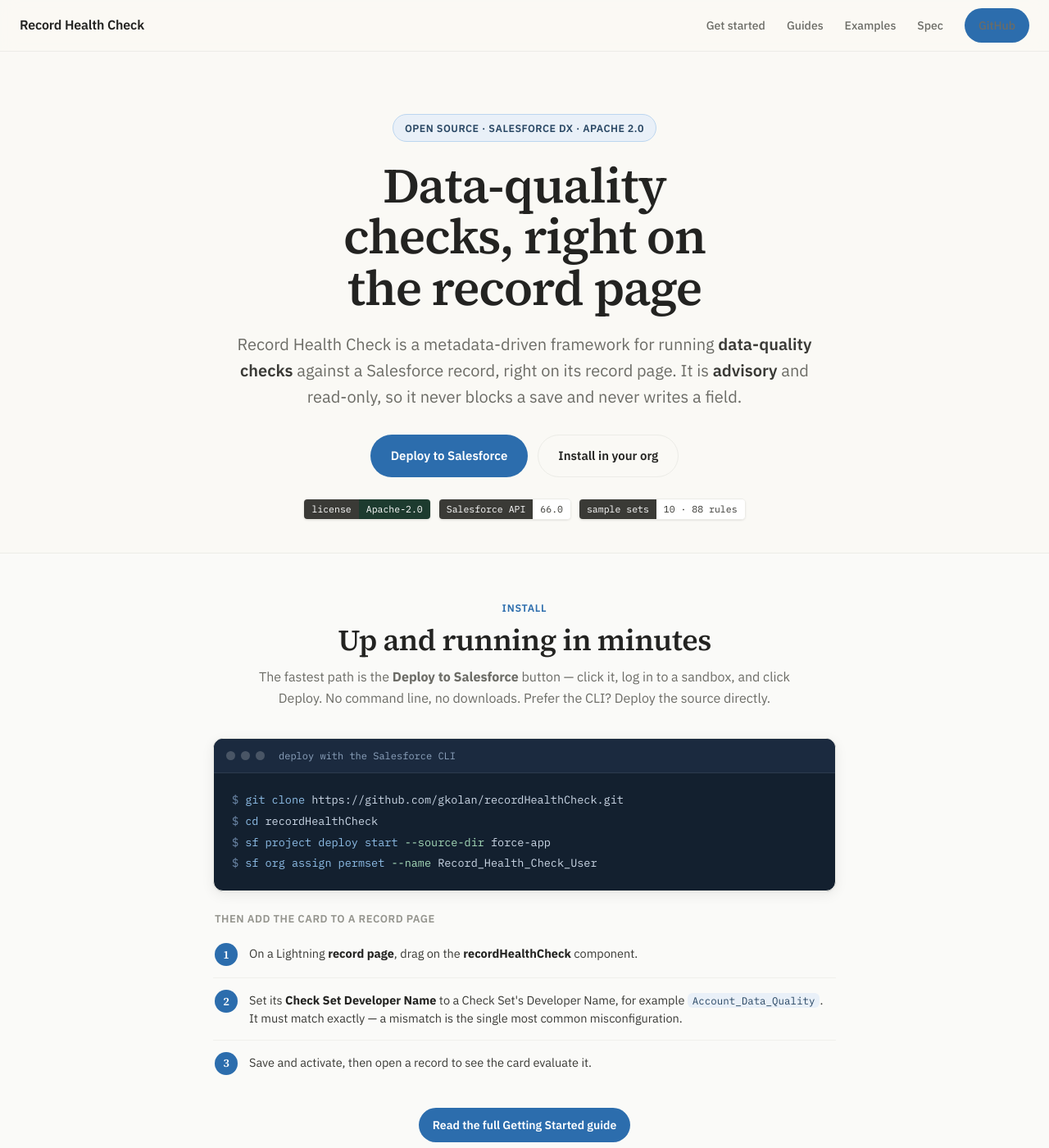
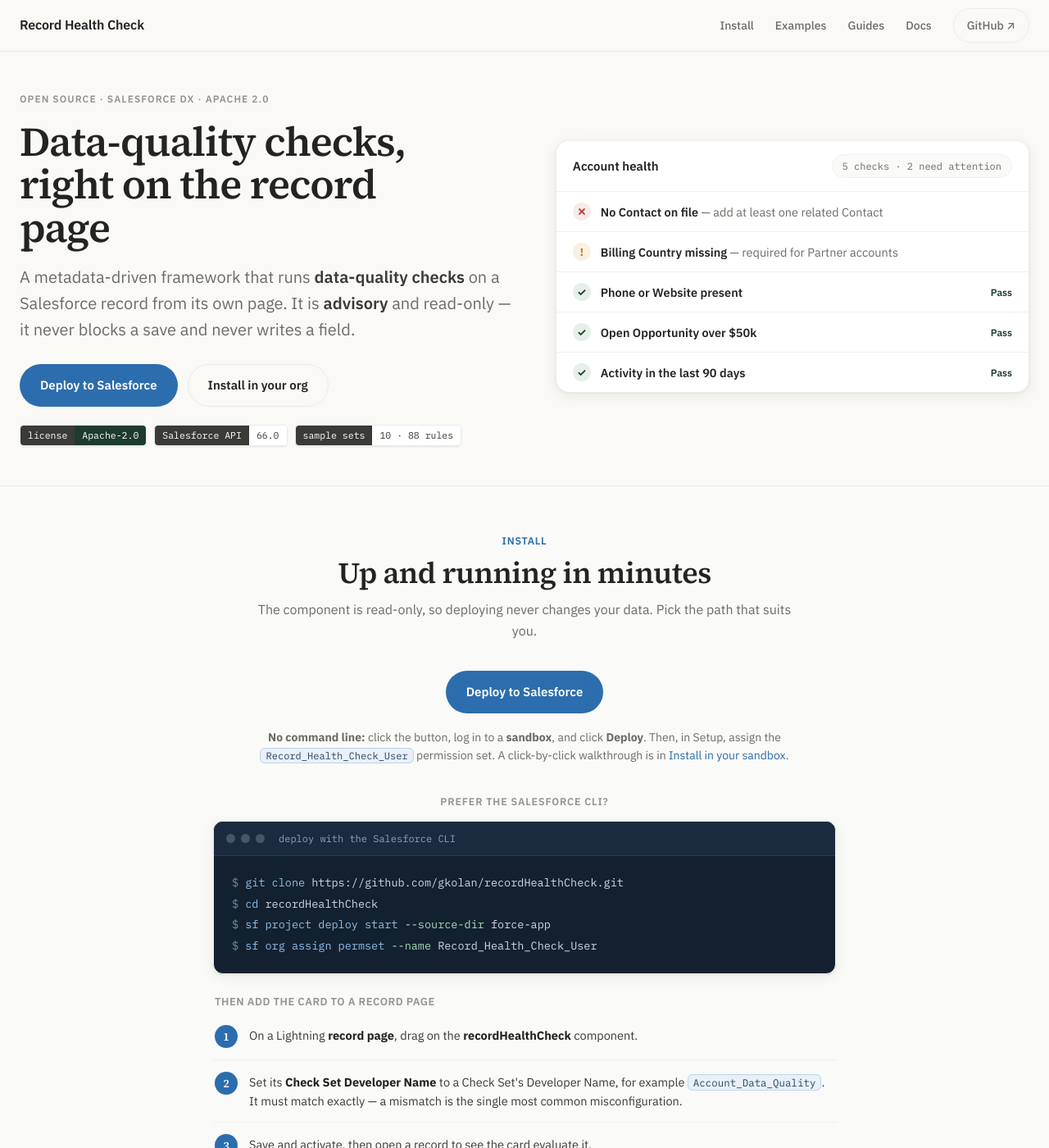
Before and after one commit to gkolan/recordHealthCheck, a Jekyll site: the page built from docs/index.html, in a window 1280 px wide and 1400 px high. Shown: the whole window at 82% size. Built offline with Jekyll 4.4.1, drawn with Linux system fonts in a browser that asks for light colours; some of the changed text lies outside the part shown.

Commit message:
Build styled GitHub Pages docs site with additional changes

```diff
--- a/docs/_layouts/base.html
+++ b/docs/_layouts/base.html
@@ -28,17 +28,17 @@
         </a>
         <nav class="nav-links">
           <a href="{{ '/installation/getting-started.html' | relative_url }}"
-            >Get started</a
+            >Install</a
           >
+          <a href="{{ '/examples/' | relative_url }}">Examples</a>
           <a href="{{ '/guides/configuration-guide.html' | relative_url }}"
             >Guides</a
           >
-          <a href="{{ '/examples/' | relative_url }}">Examples</a>
-          <a href="{{ '/spec/' | relative_url }}">Spec</a>
+          <a href="{{ '/spec/' | relative_url }}">Docs</a>
           <a
-            class="btn btn-primary"
+            class="btn btn-ghost"
             href="https://github.com/gkolan/recordHealthCheck"
-            >GitHub</a
+            >GitHub ↗</a
           >
         </nav>
       </div>
--- a/docs/assets/css/style.css
+++ b/docs/assets/css/style.css
@@ -57,6 +57,7 @@
     font-size: 0.86em;
     background: var(--blue-tint);
     color: var(--blue-deep);
+    border: 1px solid var(--blue-line);
     padding: 1px 6px;
     border-radius: var(--r-sm);
     word-break: break-word;
@@ -93,7 +94,7 @@
   @media (max-width: 760px) { .nav-links a:not(.btn) { display: none; } }
 
   /* ── Hero ─────────────────────────────────────────────────────────────── */
-  .hero { padding: 76px 0 40px; text-align: center; }
+  .hero { padding: 48px 0 52px; text-align: center; }
   .eyebrow {
     display: inline-flex; align-items: center; gap: 8px;
     font-size: 12.5px; font-weight: 600; letter-spacing: 0.04em; text-transform: uppercase;
@@ -466,7 +467,7 @@
 .content th, .content td { padding: 10px 14px; border-bottom: 1px solid var(--hairline-2); text-align: left; vertical-align: top; }
 .content tbody tr:last-child td { border-bottom: none; }
 .content pre { background: var(--navy); color: #cdd9e8; border-radius: var(--r-lg); padding: 18px 20px; overflow-x: auto; margin: 0 0 22px; box-shadow: var(--shadow-md); }
-.content pre code { font-family: var(--mono); font-size: 13.5px; line-height: 1.7; background: none; color: inherit; padding: 0; border-radius: 0; }
+.content pre code { font-family: var(--mono); font-size: 13.5px; line-height: 1.7; background: none; color: inherit; border: none; padding: 0; border-radius: 0; }
 
 /* Home page: documentation section cards */
 .docs-grid { display: grid; grid-template-columns: repeat(3, 1fr); gap: 18px; }
@@ -477,3 +478,41 @@
 .doc-card .dt { font-family: var(--serif); font-size: 18px; font-weight: 600; color: var(--ink); margin-bottom: 6px; }
 .doc-card .dd { font-size: 13.5px; color: var(--muted); line-height: 1.5; }
 .center { text-align: center; }
+
+/* ─────────────────────────────────────────────────────────────────────────
+   Two-column, left-aligned hero (homepage). Uses the full page width and
+   pairs the value proposition with a live preview of the component card.
+   ───────────────────────────────────────────────────────────────────────── */
+.hero.lead { padding: 44px 0 48px; text-align: left; }
+.hero-grid {
+  display: grid;
+  grid-template-columns: 1.02fr 0.98fr;
+  gap: 52px;
+  align-items: center;
+}
+@media (max-width: 940px) {
+  .hero-grid { grid-template-columns: 1fr; gap: 36px; }
+}
+.hero-copy { text-align: left; }
+.eyebrow-text {
+  font-size: 12px; font-weight: 600; letter-spacing: 0.09em;
+  text-transform: uppercase; color: var(--muted-2);
+}
+.hero.lead h1 {
+  text-align: left; margin: 14px 0 0; max-width: 18ch;
+  font-size: clamp(33px, 4.4vw, 50px); line-height: 1.05;
+}
+.hero.lead .lede { text-align: left; margin: 18px 0 0; max-width: 56ch; }
+.hero.lead .cta-row { justify-content: flex-start; margin-top: 26px; }
+.hero.lead .badge-row { justify-content: flex-start; margin-top: 22px; }
+.hero-preview { width: 100%; }
+.hero-preview .rhc-card { margin: 0; }
+@media (max-width: 940px) { .hero-preview { max-width: 520px; } }
+
+/* Install band: lead with the no-CLI path, then offer the CLI. */
+.install-lead { max-width: 760px; margin: 0 auto; }
+.install-or {
+  text-align: center; margin: 34px 0 14px;
+  font-size: 12.5px; font-weight: 600; letter-spacing: 0.07em;
+  text-transform: uppercase; color: var(--muted-2);
+}
--- a/docs/index.html
+++ b/docs/index.html
@@ -4,15 +4,17 @@
 description: Metadata-driven, advisory record health checks for Salesforce — run data-quality checks on any record page.
 ---
 
-<!-- ── Hero ──────────────────────────────────────────────────────────────── -->
-<section class="hero">
+<!-- ── Hero (two-column, left-aligned) ───────────────────────────────────── -->
+<section class="hero lead">
   <div class="wrap">
-    <span class="eyebrow">Open source · Salesforce DX · Apache 2.0</span>
+    <div class="hero-grid">
+      <div class="hero-copy">
+        <span class="eyebrow-text">Open source · Salesforce DX · Apache 2.0</span>
         <h1>Data-quality checks, right on the record page</h1>
         <p class="lede">
-      Record Health Check is a metadata-driven framework for running
-      <strong>data-quality checks</strong> against a Salesforce record, right on
-      its record page. It is <strong>advisory</strong> and read-only, so it never
+          A metadata-driven framework that runs
+          <strong>data-quality checks</strong> on a Salesforce record from its
+          own page. It is <strong>advisory</strong> and read-only — it never
           blocks a save and never writes a field.
         </p>
         <div class="cta-row">
@@ -29,6 +31,48 @@
           <span class="ghbadge"><span class="k">sample sets</span><span class="v">10 · 88 rules</span></span>
         </div>
       </div>
+
+      <div class="hero-preview">
+        <div class="rhc-card">
+          <div class="rhc-head">
+            <div class="ti">Account health</div>
+            <div class="summary">5 checks · 2 need attention</div>
+          </div>
+          <div class="rhc-rows">
+            <div class="rhc-row">
+              <span class="ic err">✕</span>
+              <span class="txt"
+                ><b>No Contact on file</b>
+                <span class="why">— add at least one related Contact</span></span
+              >
+            </div>
+            <div class="rhc-row">
+              <span class="ic warn">!</span>
+              <span class="txt"
+                ><b>Billing Country missing</b>
+                <span class="why">— required for Partner accounts</span></span
+              >
+            </div>
+            <div class="rhc-row">
+              <span class="ic pass">✓</span>
+              <span class="txt"><b>Phone or Website present</b></span>
+              <span class="pass-lbl">Pass</span>
+            </div>
+            <div class="rhc-row">
+              <span class="ic pass">✓</span>
+              <span class="txt"><b>Open Opportunity over $50k</b></span>
+              <span class="pass-lbl">Pass</span>
+            </div>
+            <div class="rhc-row">
+              <span class="ic pass">✓</span>
+              <span class="txt"><b>Activity in the last 90 days</b></span>
+              <span class="pass-lbl">Pass</span>
+            </div>
+          </div>
+        </div>
+      </div>
+    </div>
+  </div>
 </section>
 
 <!-- ── Install (kept near the top, as requested) ─────────────────────────── -->
@@ -38,11 +82,29 @@
       <div class="kicker">Install</div>
       <h2>Up and running in minutes</h2>
       <p>
-        The fastest path is the <strong>Deploy to Salesforce</strong> button —
-        click it, log in to a sandbox, and click Deploy. No command line, no
-        downloads. Prefer the CLI? Deploy the source directly.
+        The component is read-only, so deploying never changes your data. Pick
+        the path that suits you.
       </p>
     </div>
+
+    <div class="install-lead center">
+      <a
+        class="btn btn-primary btn-lg"
+        href="https://githubsfdeploy.herokuapp.com/?owner=gkolan&repo=recordHealthCheck&ref=main"
+        >Deploy to Salesforce</a
+      >
+      <p class="install-note">
+        <strong>No command line:</strong> click the button, log in to a
+        <strong>sandbox</strong>, and click <strong>Deploy</strong>. Then, in
+        Setup, assign the <code>Record_Health_Check_User</code> permission set. A
+        click-by-click walkthrough is in
+        <a href="{{ '/installation/sandbox.html' | relative_url }}"
+          >Install in your sandbox</a
+        >.
+      </p>
+    </div>
+
+    <p class="install-or">Prefer the Salesforce CLI?</p>
 
     <div class="terminal">
       <div class="terminal-bar">
@@ -86,32 +148,41 @@
   </div>
 </section>
 
-<!-- ── Screenshot placeholder (real screenshot dropped in later) ─────────── -->
+<!-- ── Example use cases (high priority — users want these first) ────────── -->
 <section class="band">
   <div class="wrap">
     <div class="sec-head">
-      <div class="kicker">See it in one screen</div>
-      <h2>An advisory panel on the record</h2>
+      <div class="kicker">Example use cases</div>
+      <h2>From a single formula to custom Apex</h2>
       <p>
-        The component loads the active Rules for a Check Set, evaluates the open
-        record, and shows each result as pass, fail, skipped, or error.
+        The repo ships 10 sample Check Sets and 88 Rules for Account. Each links
+        to a full, copy-paste walkthrough.
       </p>
     </div>
-    <div class="shot">
-      <div class="shot-frame">
-        <div class="shot-bar">
-          <span class="dot"></span><span class="dot"></span><span class="dot"></span>
-          <span class="url">lightning.force.com / Account / record</span>
+    <div class="teaser-grid">
+      <a class="teaser" href="{{ '/examples/formula/02-either-or-field.html' | relative_url }}">
+        <div class="tt"><span class="ref">Record formula</span></div>
+        <h4>Phone or Website required</h4>
+        <p>At least one of Phone or Website must be populated; both blank fails.</p>
+      </a>
+      <a class="teaser" href="{{ '/examples/query/01-child-count-minimum-one.html' | relative_url }}">
+        <div class="tt"><span class="ref">Single query</span></div>
+        <h4>At least one Contact</h4>
+        <p>The Account must have one or more related Contacts (COUNT vs a threshold).</p>
+      </a>
+      <a class="teaser" href="{{ '/examples/compare-two-queries/01-aggregate-counts.html' | relative_url }}">
+        <div class="tt"><span class="ref">Compare two queries</span></div>
+        <h4>Contacts vs open Opportunities</h4>
+        <p>Contact count must not exceed the count of open Opportunities on the Account.</p>
+      </a>
+      <a class="teaser" href="{{ '/examples/apex/03-strategic-readiness.html' | relative_url }}">
+        <div class="tt"><span class="ref">Custom Apex</span></div>
+        <h4>Strategic account readiness</h4>
+        <p>Strategic Accounts get one weighted readiness score versus a minimum.</p>
+      </a>
     </div>
-        <div class="shot-placeholder">
-          <div class="ico">📸</div>
-          <div class="t">Screenshot coming soon</div>
-          <div class="s">
-            A live capture of the Record Health Check card on an Account record
-            page will go here.
-          </div>
-        </div>
-      </div>
+    <div class="morelink">
+      <a href="{{ '/examples/' | relative_url }}">Browse the full examples catalog →</a>
     </div>
   </div>
 </section>
@@ -172,47 +243,8 @@
   </div>
 </section>
 
-<!-- ── Example use cases ─────────────────────────────────────────────────── -->
+<!-- ── Documentation ─────────────────────────────────────────────────────── -->
 <section class="band">
-  <div class="wrap">
-    <div class="sec-head">
-      <div class="kicker">Example use cases</div>
-      <h2>From a single formula to custom Apex</h2>
-      <p>
-        The repo ships 10 sample Check Sets and 88 Rules for Account. Each links
-        to a full walkthrough.
-      </p>
-    </div>
-    <div class="teaser-grid">
-      <a class="teaser" href="{{ '/examples/formula/02-either-or-field.html' | relative_url }}">
-        <div class="tt"><span class="ref">Record formula</span></div>
-        <h4>Phone or Website required</h4>
-        <p>At least one of Phone or Website must be populated; both blank fails.</p>
-      </a>
-      <a class="teaser" href="{{ '/examples/query/01-child-count-minimum-one.html' | relative_url }}">
-        <div class="tt"><span class="ref">Single query</span></div>
-        <h4>At least one Contact</h4>
-        <p>The Account must have one or more related Contacts (COUNT vs a threshold).</p>
-      </a>
-      <a class="teaser" href="{{ '/examples/compare-two-queries/01-aggregate-counts.html' | relative_url }}">
-        <div class="tt"><span class="ref">Compare two queries</span></div>
-        <h4>Contacts vs open Opportunities</h4>
-        <p>Contact count must not exceed the count of open Opportunities on the Account.</p>
-      </a>
-      <a class="teaser" href="{{ '/examples/apex/03-strategic-readiness.html' | relative_url }}">
-        <div class="tt"><span class="ref">Custom Apex</span></div>
-        <h4>Strategic account readiness</h4>
-        <p>Strategic Accounts get one weighted readiness score versus a minimum.</p>
-      </a>
-    </div>
-    <div class="morelink">
-      <a href="{{ '/examples/' | relative_url }}">Browse the full examples catalog →</a>
-    </div>
-  </div>
-</section>
-
-<!-- ── Documentation ─────────────────────────────────────────────────────── -->
-<section class="band alt">
   <div class="wrap">
     <div class="sec-head">
       <div class="kicker">Documentation</div>
```
Lines whose indentation alone changed are shown as unchanged.
